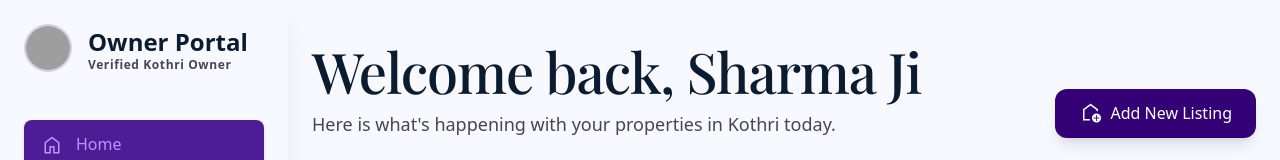
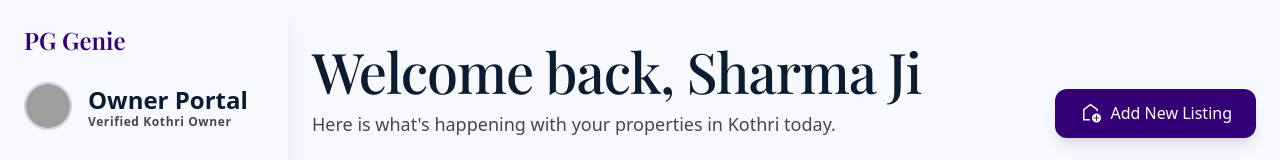
Before and after one commit to coderashhar/PG-genie, a Next.js app in the folder frontend/: page /owner/dashboard in a window 1280 px wide. Shown: the top 160 px of the page. Built offline with nearby package versions, Linux system fonts and the light colour scheme; grey boxes are pictures that could not be loaded; a web font is replaced by a local one.

Commit message:
fix(navigation): connect logo to home on owner dashboard

```diff
--- a/frontend/src/app/owner/dashboard/page.tsx
+++ b/frontend/src/app/owner/dashboard/page.tsx
@@ -8,6 +8,7 @@ export default function OwnerDashboardPage() {
     <div className="bg-background text-on-background font-body-md min-h-screen flex">
       {/* SideNavBar */}
       <aside className="hidden md:flex flex-col h-full w-72 left-0 top-0 fixed z-50 bg-surface dark:bg-on-background shadow-xl p-gutter">
+        <Link href="/" className="font-display text-h2 text-primary mb-6 block cursor-pointer hover:opacity-80 transition-opacity">PG Genie</Link>
         <div className="flex items-center gap-4 mb-stack-lg">
           <div className="w-12 h-12 rounded-full overflow-hidden shrink-0 border-2 border-primary-container/20">
             <img
@@ -53,7 +54,7 @@ export default function OwnerDashboardPage() {
       <main className="flex-1 md:ml-72 flex flex-col min-h-screen">
         {/* Mobile Header (Visible only on mobile) */}
         <header className="md:hidden sticky top-0 z-40 bg-surface shadow-sm px-margin-mobile h-16 flex items-center justify-between">
-          <div className="font-display text-h2 font-extrabold text-primary">PG Genie</div>
+          <Link href="/" className="font-display text-h2 font-extrabold text-primary">PG Genie</Link>
           <div className="flex gap-4">
             <button className="text-on-surface-variant hover:bg-primary-container/10 p-2 rounded-full transition-colors cursor-pointer"><span className="material-symbols-outlined">notifications</span></button>
             <button className="text-on-surface-variant hover:bg-primary-container/10 p-2 rounded-full transition-colors cursor-pointer"><span className="material-symbols-outlined">account_circle</span></button>
```
